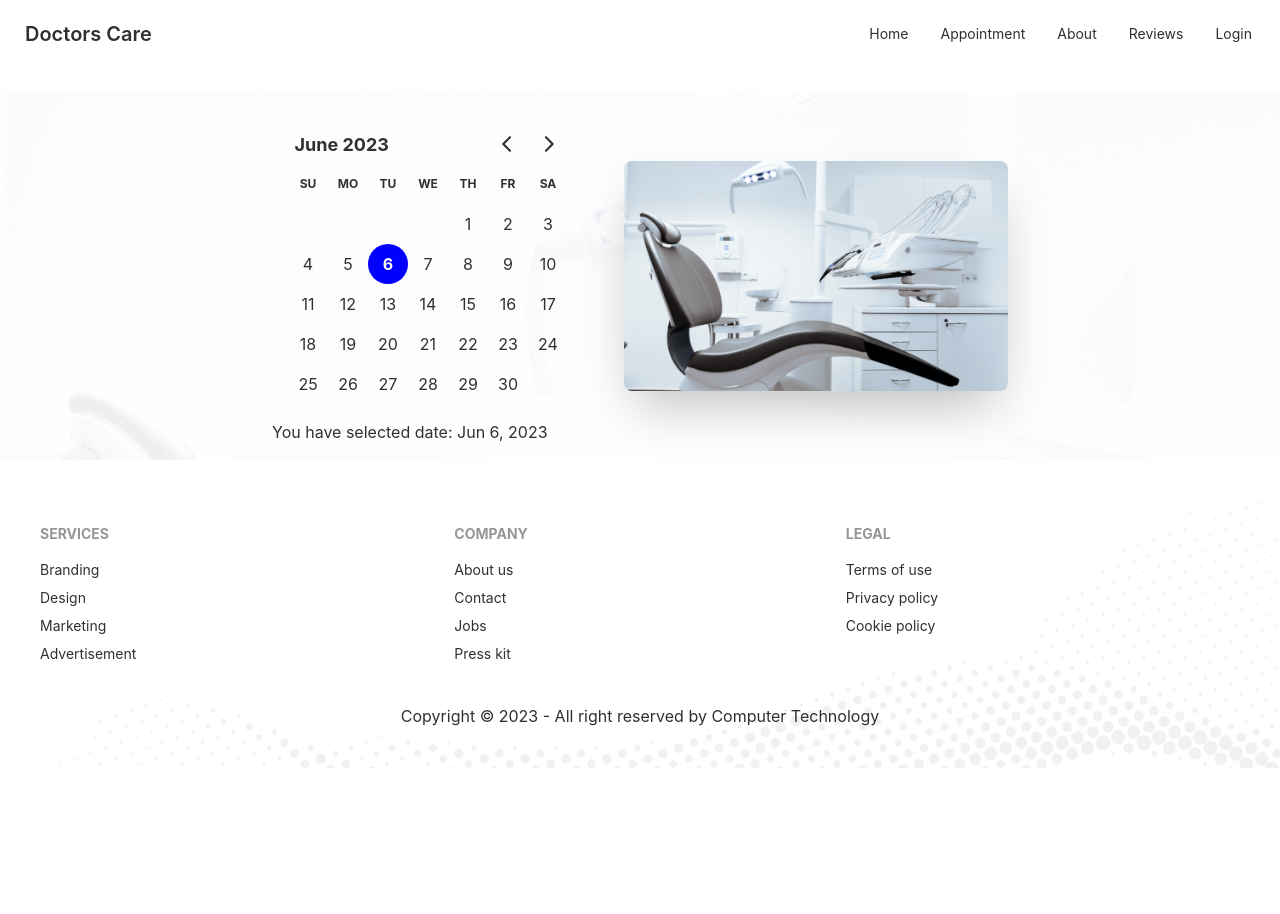
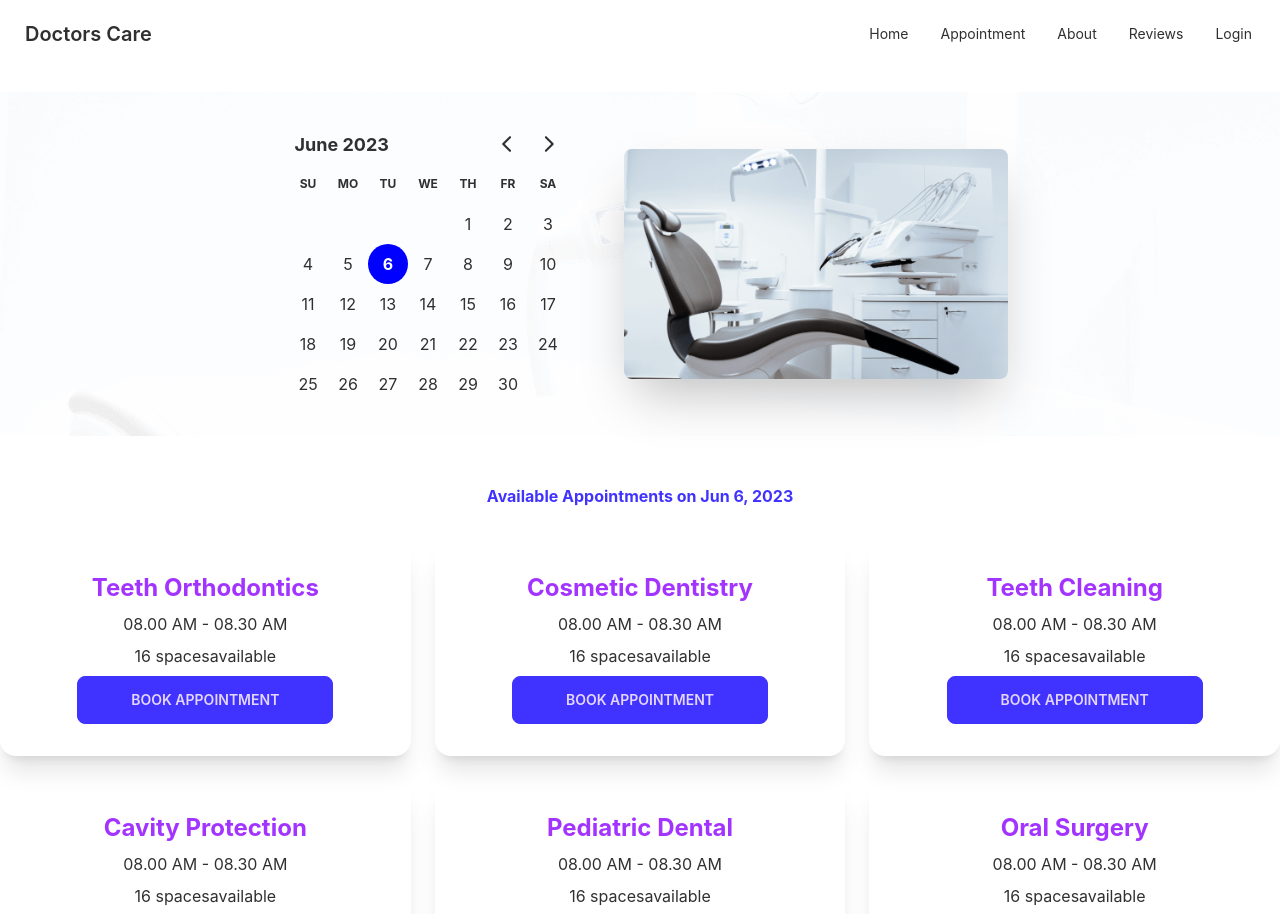
Before and after one commit to KawsarAlHasan/doctors-care, a React (Create React App) app: page /appointment in a window 1280 px wide. Shown: the top 914 px of the page. Before the commit the page ends 800 px from the top, so only its background shows below. Built offline with nearby package versions, Linux system fonts and the light colour scheme.

Commit message:
added available appointment

```diff
--- /dev/null
+++ b/public/AppointmentOptions.json
@@ -0,0 +1,134 @@
+[
+    {
+        "_id": 1,
+        "name": "Teeth Orthodontics",
+        "slots": [
+            "08.00 AM - 08.30 AM",
+            "08.30 AM - 09.00 AM",
+            "09.00 AM - 09.30 AM",
+            "09.30 AM - 10.00 AM",
+            "10.00 AM - 10.30 AM",
+            "10.30 AM - 11.00 AM",
+            "11.00 AM - 11.30 AM",
+            "11.30 AM - 12.00 AM",
+            "12.00 PM - 12.30 PM",
+            "01.30 PM - 02.00 PM",
+            "02.00 PM - 02.30 PM",
+            "02.30 PM - 03.00 PM",
+            "03.00 PM - 03.30 PM",
+            "03.30 PM - 04.00 PM",
+            "04.00 PM - 04.30 PM",
+            "04.30 PM - 05.00 PM"
+        ]
+    },
+    {
+        "_id": 2,
+        "name": "Cosmetic Dentistry",
+        "slots": [
+            "08.00 AM - 08.30 AM",
+            "08.30 AM - 09.00 AM",
+            "09.00 AM - 09.30 AM",
+            "09.30 AM - 10.00 AM",
+            "10.00 AM - 10.30 AM",
+            "10.30 AM - 11.00 AM",
+            "11.00 AM - 11.30 AM",
+            "11.30 AM - 12.00 AM",
+            "12.00 PM - 12.30 PM",
+            "01.30 PM - 02.00 PM",
+            "02.00 PM - 02.30 PM",
+            "02.30 PM - 03.00 PM",
+            "03.00 PM - 03.30 PM",
+            "03.30 PM - 04.00 PM",
+            "04.00 PM - 04.30 PM",
+            "04.30 PM - 05.00 PM"
+        ]
+    },
+    {
+        "_id": 3,
+        "name": "Teeth Cleaning",
+        "slots": [
+            "08.00 AM - 08.30 AM",
+            "08.30 AM - 09.00 AM",
+            "09.00 AM - 09.30 AM",
+            "09.30 AM - 10.00 AM",
+            "10.00 AM - 10.30 AM",
+            "10.30 AM - 11.00 AM",
+            "11.00 AM - 11.30 AM",
+            "11.30 AM - 12.00 AM",
+            "12.00 PM - 12.30 PM",
+            "01.30 PM - 02.00 PM",
+            "02.00 PM - 02.30 PM",
+            "02.30 PM - 03.00 PM",
+            "03.00 PM - 03.30 PM",
+            "03.30 PM - 04.00 PM",
+            "04.00 PM - 04.30 PM",
+            "04.30 PM - 05.00 PM"
+        ]
+    },
+    {
+        "_id": 4,
+        "name": "Cavity Protection",
+        "slots": [
+            "08.00 AM - 08.30 AM",
+            "08.30 AM - 09.00 AM",
+            "09.00 AM - 09.30 AM",
+            "09.30 AM - 10.00 AM",
+            "10.00 AM - 10.30 AM",
+            "10.30 AM - 11.00 AM",
+            "11.00 AM - 11.30 AM",
+            "11.30 AM - 12.00 AM",
+            "12.00 PM - 12.30 PM",
+            "01.30 PM - 02.00 PM",
+            "02.00 PM - 02.30 PM",
+            "02.30 PM - 03.00 PM",
+            "03.00 PM - 03.30 PM",
+            "03.30 PM - 04.00 PM",
+            "04.00 PM - 04.30 PM",
+            "04.30 PM - 05.00 PM"
+        ]
+    },
+    {
+        "_id": 5,
+        "name": "Pediatric Dental",
+        "slots": [
+            "08.00 AM - 08.30 AM",
+            "08.30 AM - 09.00 AM",
+            "09.00 AM - 09.30 AM",
+            "09.30 AM - 10.00 AM",
+            "10.00 AM - 10.30 AM",
+            "10.30 AM - 11.00 AM",
+            "11.00 AM - 11.30 AM",
+            "11.30 AM - 12.00 AM",
+            "12.00 PM - 12.30 PM",
+            "01.30 PM - 02.00 PM",
+            "02.00 PM - 02.30 PM",
+            "02.30 PM - 03.00 PM",
+            "03.00 PM - 03.30 PM",
+            "03.30 PM - 04.00 PM",
+            "04.00 PM - 04.30 PM",
+            "04.30 PM - 05.00 PM"
+        ]
+    },
+    {
+        "_id": 6,
+        "name": "Oral Surgery",
+        "slots": [
+            "08.00 AM - 08.30 AM",
+            "08.30 AM - 09.00 AM",
+            "09.00 AM - 09.30 AM",
+            "09.30 AM - 10.00 AM",
+            "10.00 AM - 10.30 AM",
+            "10.30 AM - 11.00 AM",
+            "11.00 AM - 11.30 AM",
+            "11.30 AM - 12.00 AM",
+            "12.00 PM - 12.30 PM",
+            "01.30 PM - 02.00 PM",
+            "02.00 PM - 02.30 PM",
+            "02.30 PM - 03.00 PM",
+            "03.00 PM - 03.30 PM",
+            "03.30 PM - 04.00 PM",
+            "04.00 PM - 04.30 PM",
+            "04.30 PM - 05.00 PM"
+        ]
+    }
+]
--- a/public/index.html
+++ b/public/index.html
@@ -24,7 +24,7 @@
       work correctly both with client-side routing and a non-root public URL.
       Learn how to configure a non-root public URL by running `npm run build`.
     -->
-    <title>React App</title>
+    <title>Doctors Care App</title>
   </head>
   <body>
     <noscript>You need to enable JavaScript to run this app.</noscript>
--- a/src/pages/appointment/Appointment.js
+++ b/src/pages/appointment/Appointment.js
@@ -1,10 +1,18 @@
-import React from "react";
+import React, { useState } from "react";
 import AppointmentBanner from "./AppointmentBanner";
+import AvailableAppointments from "./AvailableAppointments";
 
 function Appointment() {
+  const [selectedDate, setSelectedDate] = useState(new Date());
   return (
     <div>
-      <AppointmentBanner></AppointmentBanner>
+      <AppointmentBanner
+        selectedDate={selectedDate}
+        setSelectedDate={setSelectedDate}
+      ></AppointmentBanner>
+      <AvailableAppointments
+        selectedDate={selectedDate}
+      ></AvailableAppointments>
     </div>
   );
 }
--- a/src/pages/appointment/AppointmentBanner.js
+++ b/src/pages/appointment/AppointmentBanner.js
@@ -1,10 +1,8 @@
-import React, { useState } from "react";
+import React from "react";
 import chair from "../../assets/images/chair.png";
 import { DayPicker } from "react-day-picker";
-import { format } from "date-fns";
 
-function AppointmentBanner() {
-  const [selectedDate, setSelectedDate] = useState(new Date());
+function AppointmentBanner({ selectedDate, setSelectedDate }) {
   return (
     <header className="my-6 bannerBg">
       <div className="hero ">
@@ -20,7 +18,6 @@ function AppointmentBanner() {
               selected={selectedDate}
               onSelect={setSelectedDate}
             />
-            <p>You have selected date: {format(selectedDate, "PP")}</p>
           </div>
         </div>
       </div>
--- /dev/null
+++ b/src/pages/appointment/AppointmentOption.js
@@ -0,0 +1,54 @@
+import React, { useState } from "react";
+
+function AppointmentOption({ appointmentOption }) {
+  const { name, slots } = appointmentOption;
+  const [treatment, setTreatment] = useState(null);
+  return (
+    <div className="card shadow-xl">
+      <div className="card-body text-center">
+        <h2 className="font-bold text-2xl text-secondary">{name}</h2>
+        <p> {slots.length > 0 ? slots[0] : "Try Another Day"} </p>
+        <p>
+          {slots.length} {slots.length > 1 ? "spaces" : "space"}
+          available{" "}
+        </p>
+        <div className="card-actions justify-center">
+          {/* modal start */}
+          <label
+            onClick={() => setTreatment(appointmentOption)}
+            for="book-appointment"
+            className="btn modal-button btn-sm md:btn-md lg:btn-wide btn-primary"
+          >
+            Book Appointment
+          </label>
+
+          {treatment && (
+            <>
+              <input
+                type="checkbox"
+                id="book-appointment"
+                class="modal-toggle"
+              />
+              <div class="modal modal-bottom sm:modal-middle">
+                <div class="modal-box relative">
+                  <label
+                    for="book-appointment"
+                    class="btn btn-sm btn-circle absolute right-2 top-2"
+                  >
+                    ✕
+                  </label>
+                  <h3 className="font-bold text-lg text-center">
+                    {treatment.name}
+                  </h3>
+                </div>
+              </div>
+            </>
+          )}
+          {/* modal end */}
+        </div>
+      </div>
+    </div>
+  );
+}
+
+export default AppointmentOption;
--- a/src/pages/appointment/AvailableAppointments.js
+++ b/src/pages/appointment/AvailableAppointments.js
@@ -0,0 +1,31 @@
+import { format } from "date-fns";
+import React, { useEffect, useState } from "react";
+import AppointmentOption from "./AppointmentOption";
+
+function AvailableAppointments({ selectedDate }) {
+  const [appointmentOptions, setAppointmentOptions] = useState([]);
+
+  useEffect(() => {
+    fetch("AppointmentOptions.json")
+      .then((res) => res.json())
+      .then((data) => setAppointmentOptions(data));
+  }, []);
+
+  return (
+    <section className="my-12">
+      <p className="text-center font-bold text-primary">
+        Available Appointments on {format(selectedDate, "PP")}
+      </p>
+      <div className="mt-8 grid gap-6 grid-cols-1 md:grid-cols-2 lg:grid-cols-3">
+        {appointmentOptions.map((appointmentOption) => (
+          <AppointmentOption
+            key={appointmentOption}
+            appointmentOption={appointmentOption}
+          ></AppointmentOption>
+        ))}
+      </div>
+    </section>
+  );
+}
+
+export default AvailableAppointments;
```
